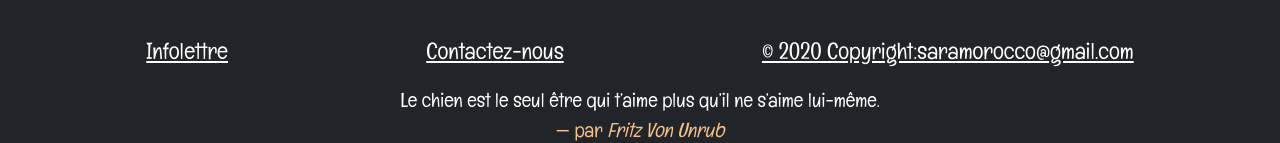
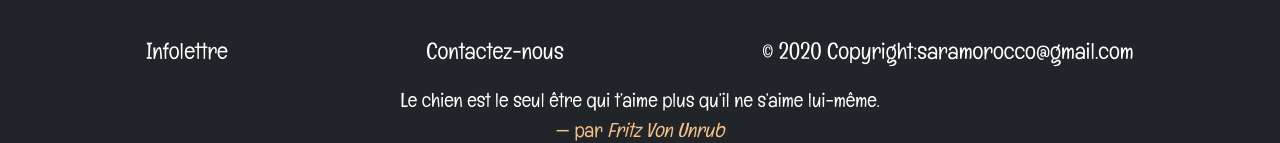
Before and after one commit to Stephaniedenis/integration, a website: page index.html in a window 1280 px wide. Shown: the part 774-917 px from the top of the page. Drawn offline with Linux system fonts and the light colour scheme.

Commit message:
retiré la ligne sous les A HREF

```diff
--- a/style.scss
+++ b/style.scss
@@ -34,6 +34,7 @@ nav{
 }
 a{
     border-radius: $borderradius;
+    text-decoration-line: none;
 
     &:hover{
         background-color:$success ;
```
Also changed, not shown: style.css, 1 other file.
